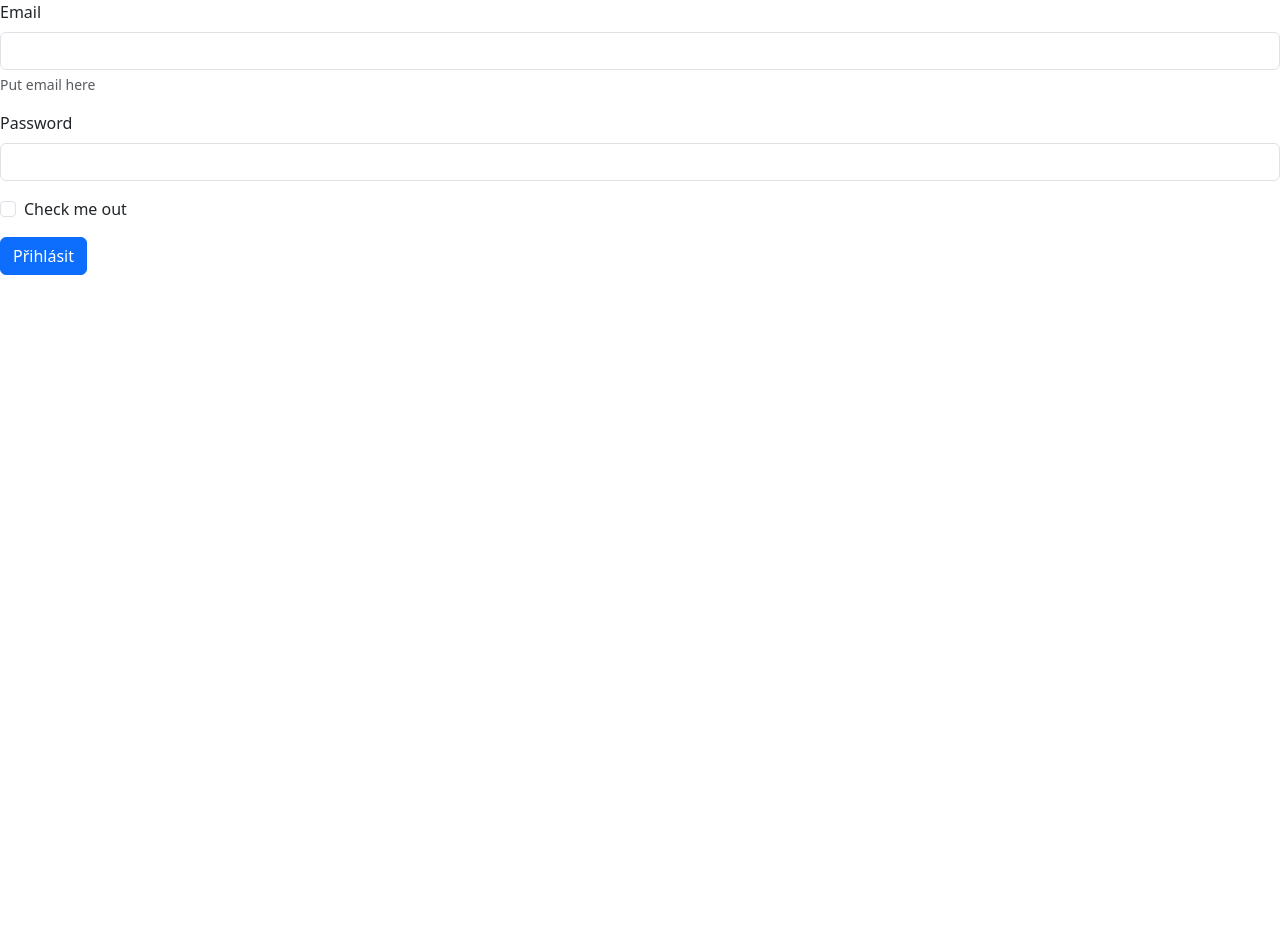
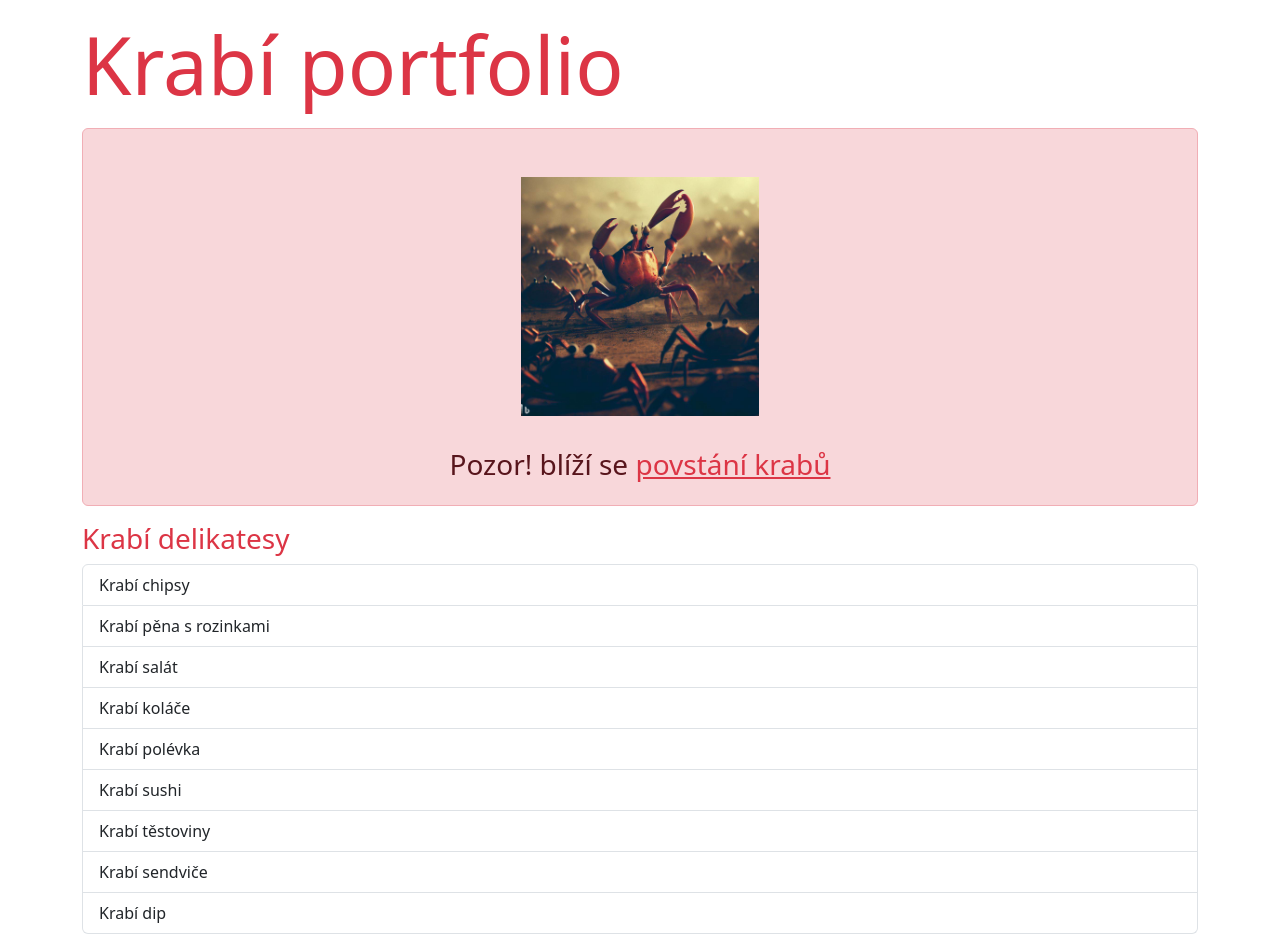
Before and after one commit to BbGunnedGoat/KrabPortfolio, a plain HTML site: page index.html in a window 1280 px wide. Before the commit the page ends 800 px from the top, so only its background shows below. Drawn offline with nearby package versions, Linux system fonts and the light colour scheme.

Commit message:
doplněný index

```diff
--- a/index.html
+++ b/index.html
@@ -1,28 +1,37 @@
 <!DOCTYPE html>
 <html lang="cs">
+
 <head>
-    <meta charset="UTF-8">
-    <meta name="viewport" content="width=device-width, initial-scale=1.0">
-    <title>Krabí Portfolio</title>
-    <link href="https://cdn.jsdelivr.net/npm/bootstrap@5.3.0/dist/css/bootstrap.min.css" rel="stylesheet" integrity="sha384-9ndCyUaIbzAi2FUVXJi0CjmCapSmO7SnpJef0486qhLnuZ2cdeRhO02iuK6FUUVM" crossorigin="anonymous">
+  <meta charset="UTF-8">
+  <meta name="viewport" content="width=device-width, initial-scale=1.0">
+  <title>Krabí Portfolio</title>
+  <link href="https://cdn.jsdelivr.net/npm/bootstrap@5.3.0/dist/css/bootstrap.min.css" rel="stylesheet"
+    integrity="sha384-9ndCyUaIbzAi2FUVXJi0CjmCapSmO7SnpJef0486qhLnuZ2cdeRhO02iuK6FUUVM" crossorigin="anonymous">
 </head>
+
 <body>
-    <form>
-        <div class="mb-3">
-          <label for="exampleInputEmail1" class="form-label">Email</label>
-          <input type="email" class="form-control" id="exampleInputEmail1" aria-describedby="emailHelp">
-          <div id="emailHelp" class="form-text">Put email here</div>
-        </div>
-        <div class="mb-3">
-          <label for="exampleInputPassword1" class="form-label">Password</label>
-          <input type="password" class="form-control" id="exampleInputPassword1">
-        </div>
-        <div class="mb-3 form-check">
-          <input type="checkbox" class="form-check-input" id="exampleCheck1">
-          <label class="form-check-label" for="exampleCheck1">Check me out</label>
-        </div>
-        <button type="submit" class="btn btn-primary">Přihlásit</button>
-      </form>
+  <div class="container">
+    <div class="display-1 text-danger my-3">Krabí portfolio</div>
+    <div class="alert alert-danger text-center">
+      <img src="img/povstani.jpg" class="img-fluid p-3 m-3 w-25" alt="">
+      <h3>Pozor! blíží se <a class="link-danger" href="povstaniKrabu.html">povstání krabů</a></h3>
+    </div>
+<h3 class="mt-3 text-danger">Krabí delikatesy</h3>
+<ul class="list-group">
+  <li class="list-group-item">Krabí chipsy</li>
+  <li class="list-group-item">Krabí pěna s rozinkami</li>
+  <li class="list-group-item">Krabí salát</li>
+  <li class="list-group-item">Krabí koláče</li>
+  <li class="list-group-item">Krabí polévka</li>
+  <li class="list-group-item">Krabí sushi</li>
+  <li class="list-group-item">Krabí těstoviny</li>
+  <li class="list-group-item">Krabí sendviče</li>
+  <li class="list-group-item">Krabí dip</li>
+</ul>
+
+  </div>
 </body>
-<script src="https://cdn.jsdelivr.net/npm/bootstrap@5.3.0/dist/js/bootstrap.bundle.min.js" integrity="sha384-geWF76RCwLtnZ8qwWowPQNguL3RmwHVBC9FhGdlKrxdiJJigb/j/68SIy3Te4Bkz" crossorigin="anonymous"></script>
+<script src="https://cdn.jsdelivr.net/npm/bootstrap@5.3.0/dist/js/bootstrap.bundle.min.js"
+  integrity="sha384-geWF76RCwLtnZ8qwWowPQNguL3RmwHVBC9FhGdlKrxdiJJigb/j/68SIy3Te4Bkz" crossorigin="anonymous"></script>
+
 </html>
```
Also changed, not shown: img/povstani.jpg (added).
